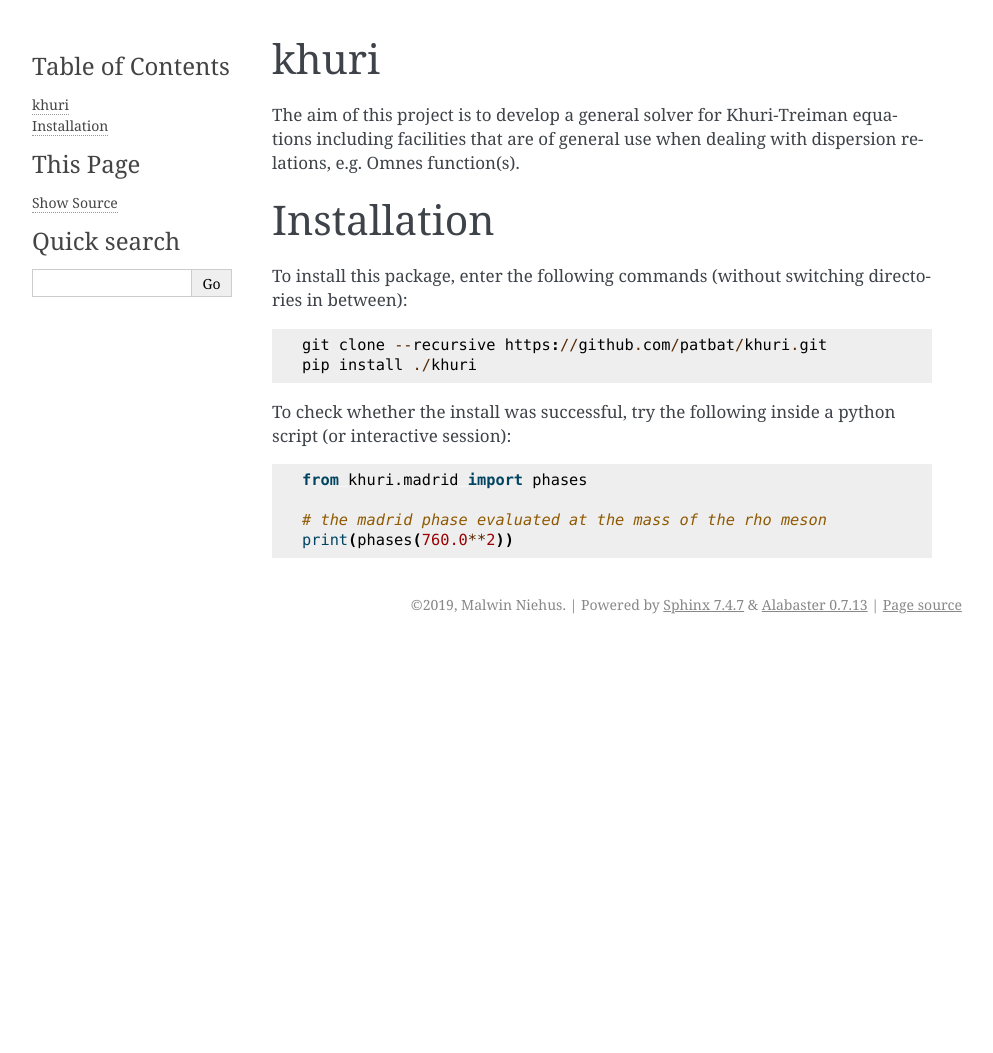
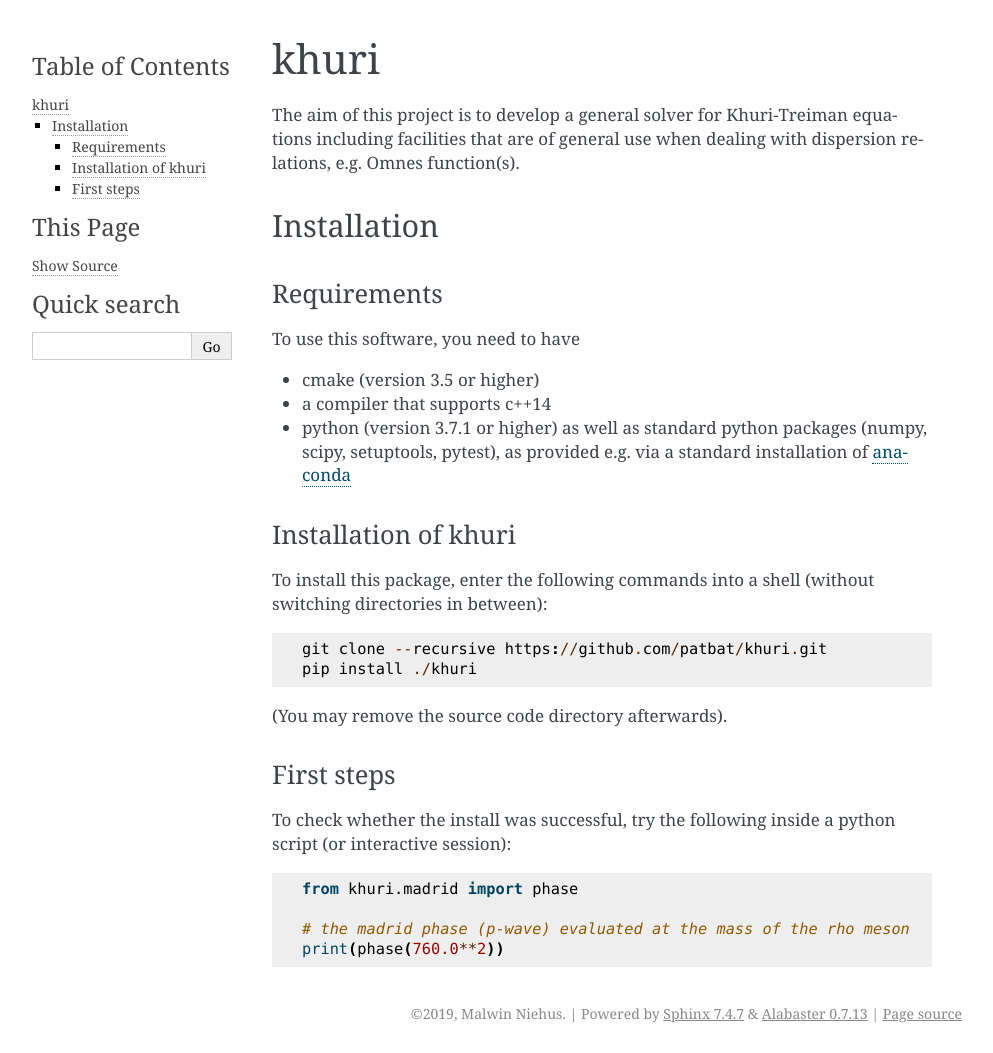
Before and after one commit to patbat/khuri, a Sphinx documentation site: the page built from docs/index.rst, in a window 1280 px wide. Shown: the whole page, without its empty margins (148-1141 px from the left). Built offline with Sphinx 7.4.7, drawn with Linux system fonts in a browser that asks for light colours; before the commit the page ends 900 px from its top, so only the background shows below that.

Commit message:
install instructions include software requirements

```diff
--- a/docs/index.rst
+++ b/docs/index.rst
@@ -3,6 +3,7 @@
    You can adapt this file completely to your liking, but it should at least
    contain the root `toctree` directive.
 
+=====
 khuri
 =====
 
@@ -18,18 +19,38 @@ dispersion relations, e.g. Omnes function(s).
 Installation
 ============
 
-To install this package, enter the following commands (without switching
-directories in between)::
+Requirements
+------------
+
+To use this software, you need to have
+
+* cmake (version 3.5 or higher)
+* a compiler that supports c++14
+* python (version 3.7.1 or higher) as well as
+  standard python packages (numpy, scipy, setuptools, pytest), as
+  provided e.g. via a standard installation of
+  `anaconda <https://www.anaconda.com/distribution/>`_
+
+Installation of khuri
+---------------------
+
+To install this package, enter the following commands into a shell (without
+switching directories in between)::
 
     git clone --recursive https://github.com/patbat/khuri.git
     pip install ./khuri
+
+(You may remove the source code directory afterwards).
+
+First steps
+-----------
 
 To check whether the install was successful, try the following inside a
 python script (or interactive session):
 
 .. code-block:: python
 
-   from khuri.madrid import phases
+   from khuri.madrid import phase
 
-   # the madrid phase evaluated at the mass of the rho meson
-   print(phases(760.0**2))
+   # the madrid phase (p-wave) evaluated at the mass of the rho meson
+   print(phase(760.0**2))
```
